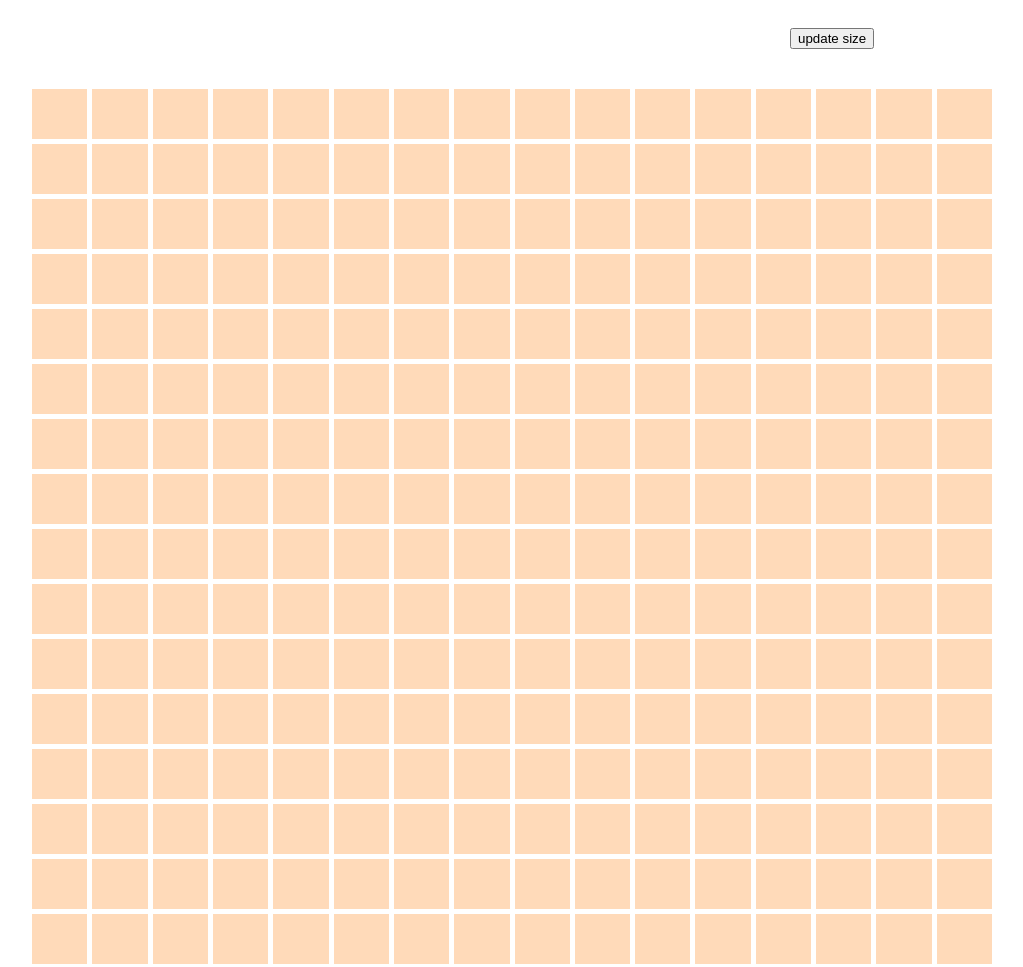
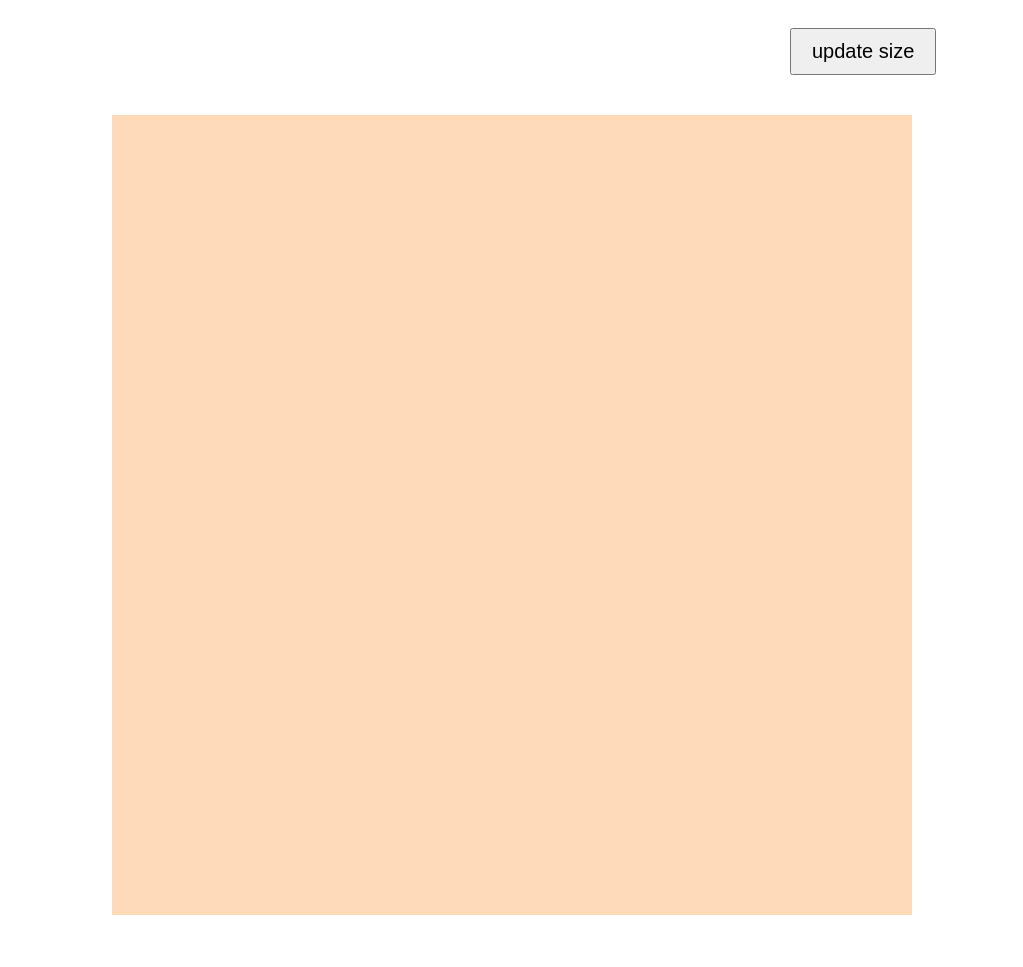
Before and after one commit to evanjones125/etch-a-sketch, a plain HTML site: page index.html in a window 1280 px wide. Shown: the whole page, without its empty margins (128-1151 px from the left). After the commit the page ends 923 px from the top, so only its background shows below. Drawn offline with Linux system fonts and the light colour scheme.

```diff
--- a/style.css
+++ b/style.css
@@ -4,17 +4,15 @@
 
 #grid {
     display: grid;
-    width: calc(60px * var(--size));
+    width: 800px;
+    height: 800px;
     margin: auto;
     grid-template-columns: repeat(var(--size), 1fr);
-    gap: 5px;
     grid-auto-rows: minmax(1px, auto);
 }
 
 #grid div {
     background: peachpuff;
-    height: 50px;
-    flex: 1;
 }
 
 #number {
@@ -22,3 +20,11 @@
     padding-top: 20px;
     padding-bottom: 40px;
 }
+
+#number button {
+    padding-left: 20px;
+    padding-right: 20px;
+    padding-top: 10px;
+    padding-bottom: 10px;
+    font-size: 20px;
+}
```
Also changed, not shown: script.js (+7 -4 lines).
